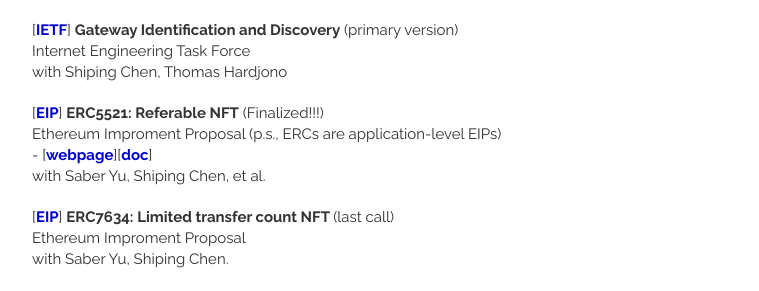
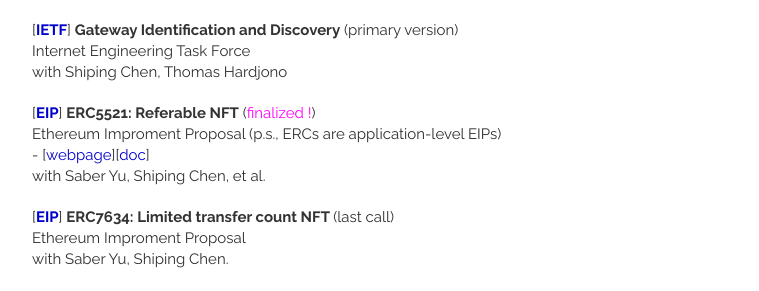
Before and after one commit to qinwang-git/qinwang-git.github.io, a Jekyll site: the page built from index.html, in a window 1280 px wide and 900 px high, scrolled down 3252 px. Shown: the part 156-447 px from the top of the window, without its empty margins (328-1087 px from the left). Built offline with Jekyll 4.4.1, drawn with Linux system fonts in a browser that asks for light colours; nearby versions of some CDN libraries; a script that is not in the unit is left out; the list of posts is cut into pages by our own code.

Commit message:
Update community.html

```diff
--- a/_includes/community.html
+++ b/_includes/community.html
@@ -46,9 +46,9 @@
     <article>
         <header>
             [<strong><a href = "https://eips.ethereum.org/EIPS/eip-5521" target="_blank">EIP</a></strong>]
-              <strong> ERC5521: Referable NFT</strong>  (Finalized!!!)
+              <strong> ERC5521: Referable NFT</strong>  (<font color="magenta">finalized !</font>)
             <br> Ethereum Improment Proposal (p.s., ERCs are application-level EIPs)
-            <br> - [<strong><a href = "http://www.r-nft.io/" target="_blank">webpage</a></strong>][<strong><a href = "https://arxiv.org/pdf/2210.10910.pdf" target="_blank">doc</a></strong>]
+            <br> - [<a href = "http://www.r-nft.io/" target="_blank">webpage</a>][<a href = "https://arxiv.org/pdf/2210.10910.pdf" target="_blank">doc</a>]
             <br> with Saber Yu, Shiping Chen, et al.
         </header>
     </article>
```
